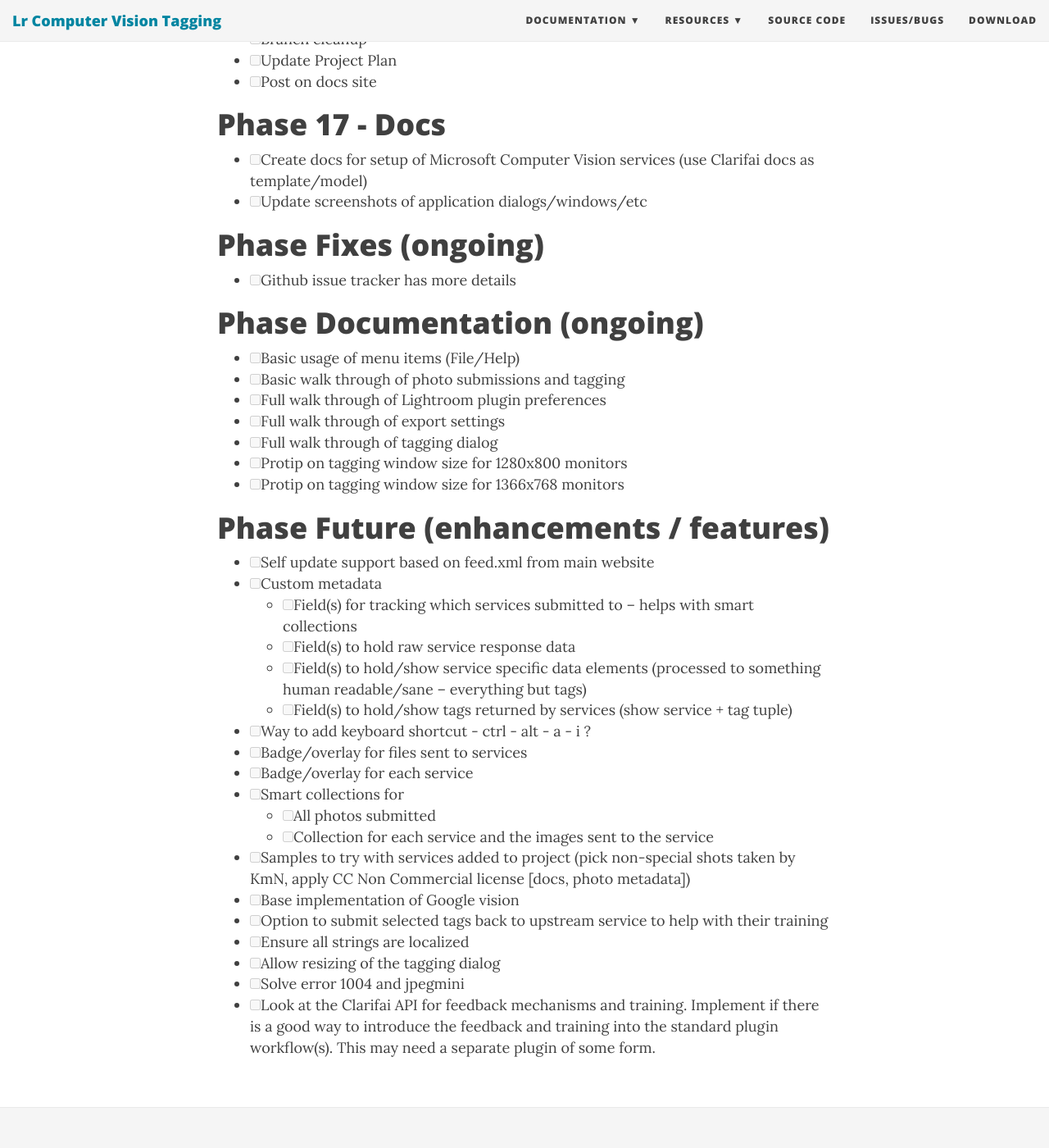
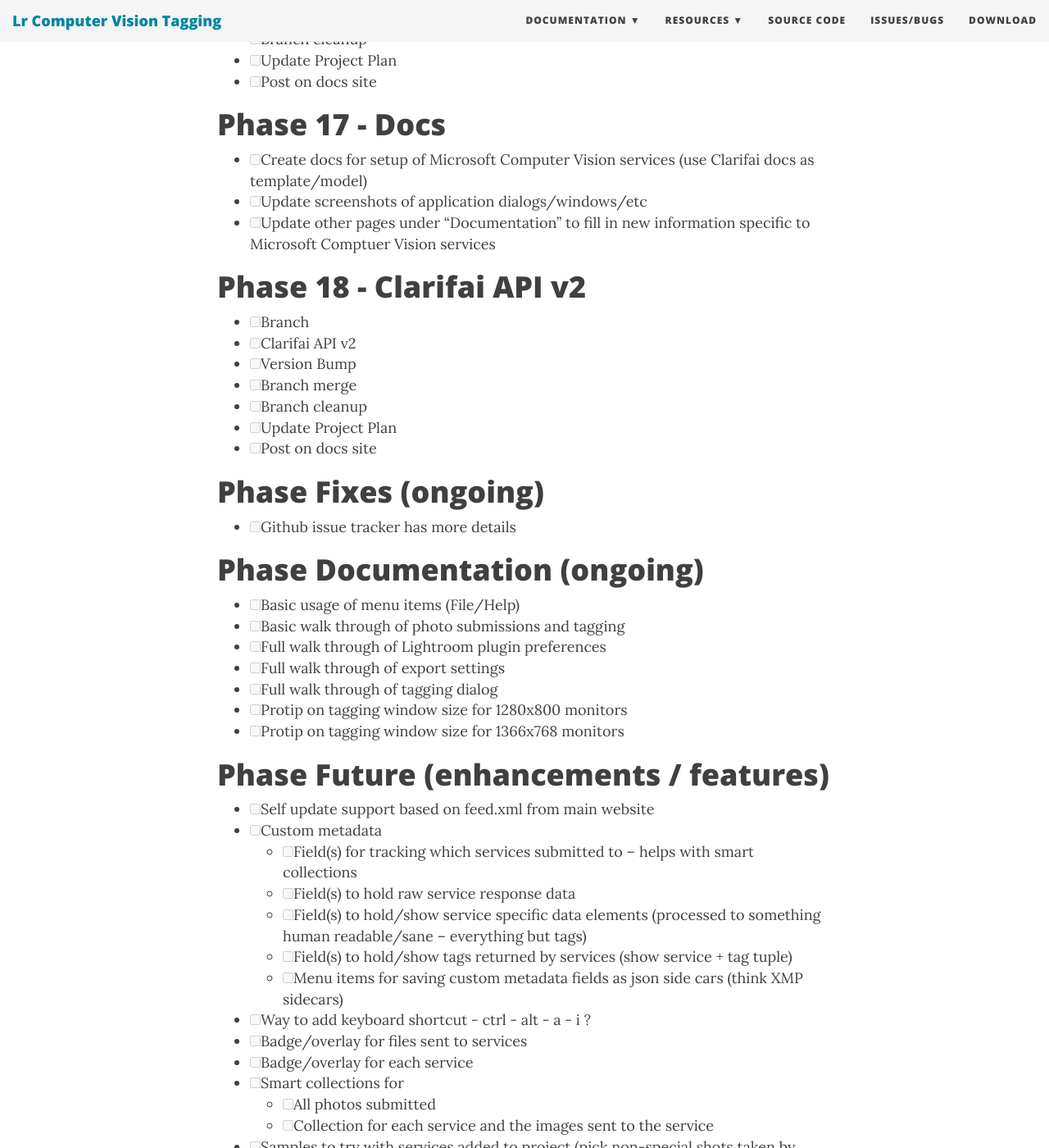
Before and after one commit to nyomanb/lr_plugin_computer_vision_tagging, a Jekyll site: the page built from project_plan.md, in a window 1280 px wide and 1400 px high, scrolled down 1872 px. Shown: the whole window at 82% size. Built offline with Jekyll 4.4.1, drawn with Linux system fonts in a browser that asks for light colours; nearby versions of some CDN libraries.

Commit message:
Add misc items to project plan

```diff
--- a/project_plan.md
+++ b/project_plan.md
@@ -66,6 +66,16 @@
 # Phase 17 - Docs
 - [ ] Create docs for setup of Microsoft Computer Vision services (use Clarifai docs as template/model)
 - [ ] Update screenshots of application dialogs/windows/etc
+- [ ] Update other pages under "Documentation" to fill in new information specific to Microsoft Comptuer Vision services
+
+# Phase 18 - Clarifai API v2
+- [ ] Branch
+- [ ] Clarifai API v2
+- [ ] Version Bump
+- [ ] Branch merge
+- [ ] Branch cleanup
+- [ ] Update Project Plan
+- [ ] Post on docs site
 
 # Phase Fixes (ongoing)
 - [ ] Github issue tracker has more details
@@ -86,6 +96,7 @@
     - [ ] Field(s) to hold raw service response data
     - [ ] Field(s) to hold/show service specific data elements (processed to something human readable/sane -- everything but tags)
     - [ ] Field(s) to hold/show tags returned by services (show service + tag tuple)
+    - [ ] Menu items for saving custom metadata fields as json side cars (think XMP sidecars)
 - [ ] Way to add keyboard shortcut - ctrl - alt - a - i ?
 - [ ] Badge/overlay for files sent to services
 - [ ] Badge/overlay for each service
```
